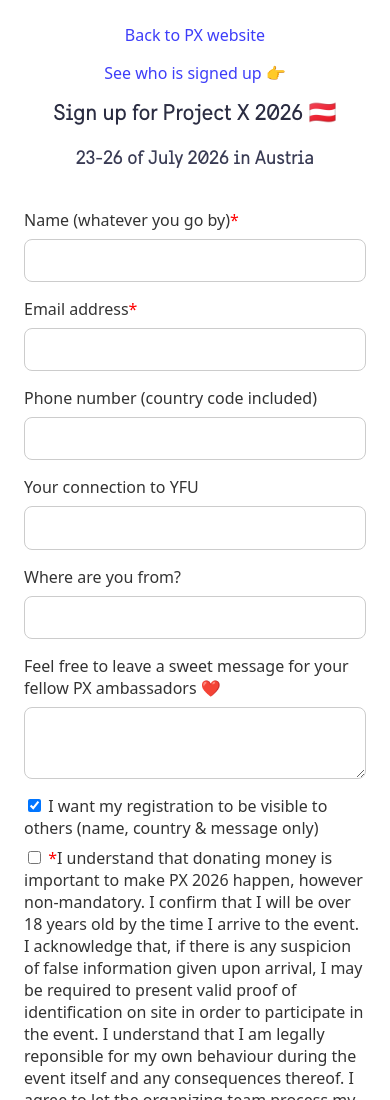
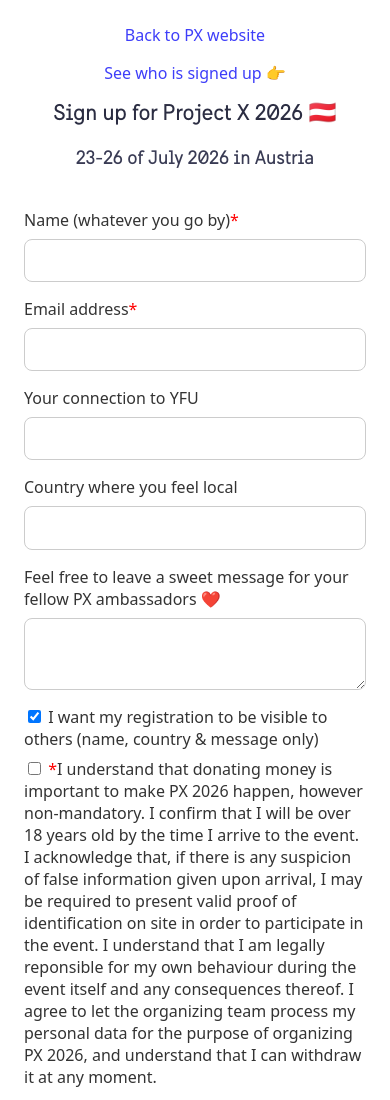
Before and after one commit to leakrullp/px-signup, a plain HTML site: page index.html in a window 390 px wide. Shown: the top 1100 px of the page. Drawn offline with Linux system fonts and the light colour scheme.

Commit message:
Remove field for phone number

```diff
--- a/index.html
+++ b/index.html
@@ -30,7 +30,7 @@
 
         </div>
 
-        <div class="form-group">
+        <div class="form-group" id="phone-number">
             <label>
                 Phone number (country code included)</label>
             <input type="text" name="phone">
@@ -44,7 +44,7 @@
 
         <div class="form-group">
             <label>
-                Where are you from?</label>
+                Country where you feel local</label>
             <input list="countries" name="country">
 
         </div>
--- a/script.js
+++ b/script.js
@@ -40,3 +40,5 @@
 
   button.disabled = !checkbox.checked;
 }
+
+document.getElementById("phone-number").style.display = "none";
```
